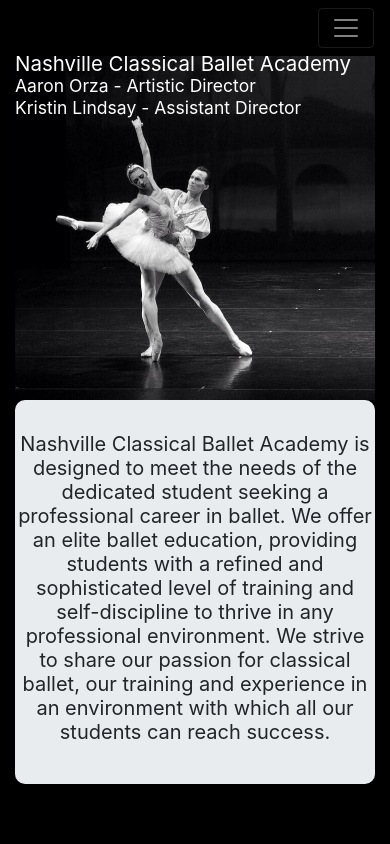
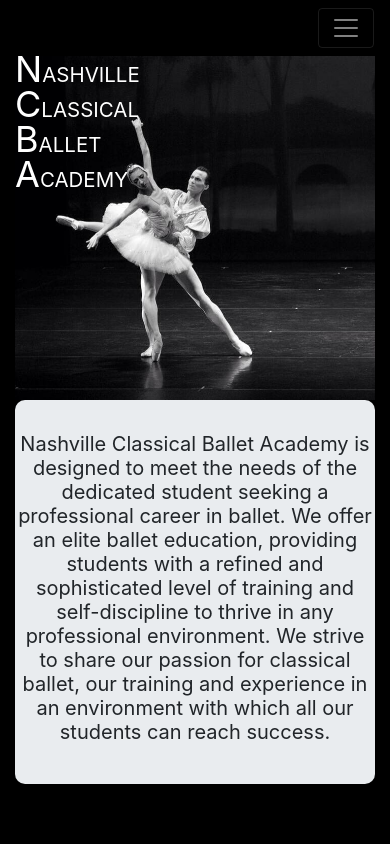
Before and after one commit to GrailsoftTechnologies/cp-ncba, a React (Create React App) app: page / in a window 390 px wide. Shown: the top 844 px of the page. Built offline with nearby package versions, Linux system fonts and the light colour scheme.

Commit message:
change title styling and content on home

```diff
--- a/src/components/Home/index.js
+++ b/src/components/Home/index.js
@@ -12,9 +12,10 @@ class Home extends Component {
 					<Row>
 						<Col >
 							<div id="bgtext">
-								<h1>Nashville Classical Ballet Academy</h1>
-								<h3>Aaron Orza - Artistic Director</h3>
-								<h3>Kristin Lindsay - Assistant Director</h3>
+								<h1>NASHVILLE</h1>
+                <h1>CLASSICAL</h1>
+                <h1>BALLET</h1>
+                <h1>ACADEMY</h1>
 							</div>
 							<img id="bgimage" src={pic4} alt="background" />
 						</Col>
--- a/src/components/Home/styles.css
+++ b/src/components/Home/styles.css
@@ -20,6 +20,9 @@
 
 #bgtext h1{
 	font-size: 3.25vw;
+}
+#bgtext h1::first-letter{
+	font-size: 6.25vw;
 }
 
 #bgtext h3{
@@ -52,7 +55,9 @@
 		font-size: 5.25vw;
 		line-height: .75;
 	}
-
+	#bgtext h1::first-letter{
+		font-size: 9.25vw;
+	}
 	#bgtext h3{
 		font-size: 4.5vw;
 		line-height: .75;
@@ -64,6 +69,10 @@
 		font-size: 2.25vw;
 	}
 
+	#bgtext h1::first-letter{
+		font-size: 4.25vw;
+	}
+
 	#bgtext h3{
 		font-size: 1.5vw;
 	}
```
